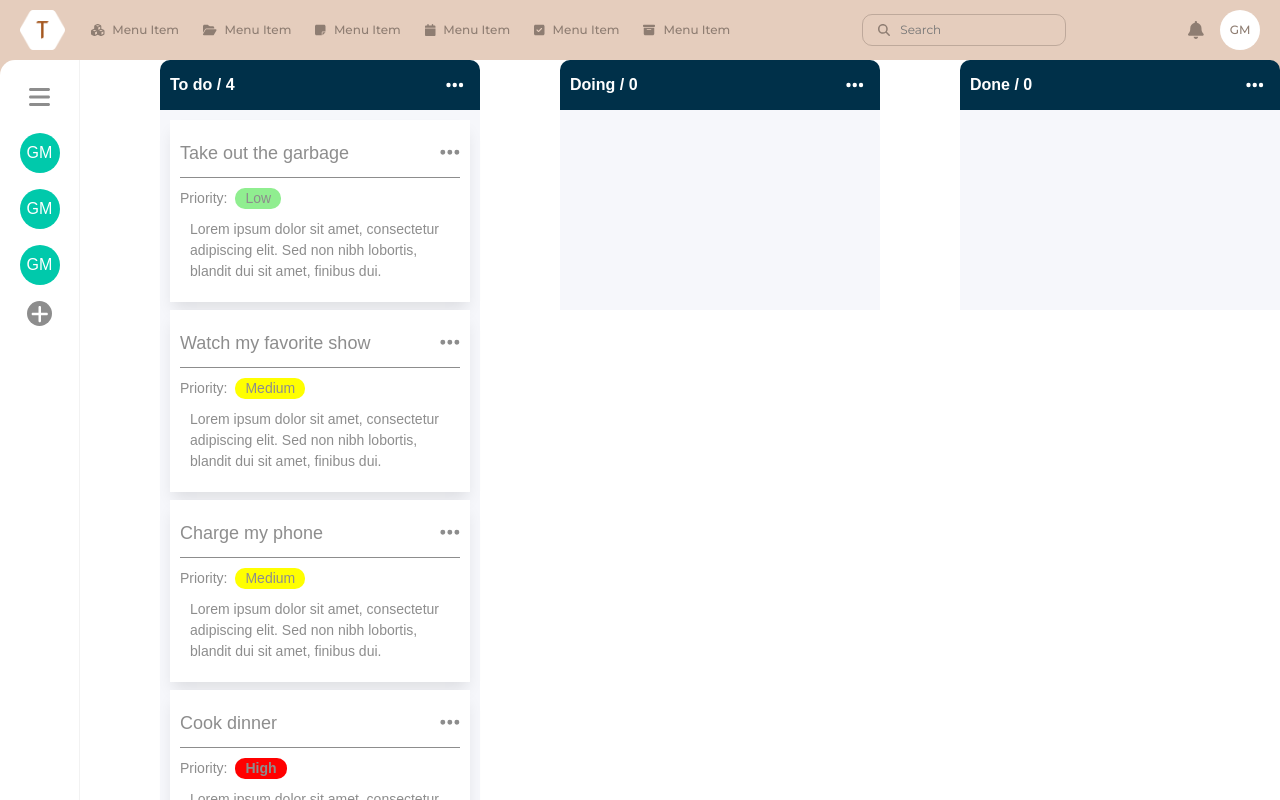
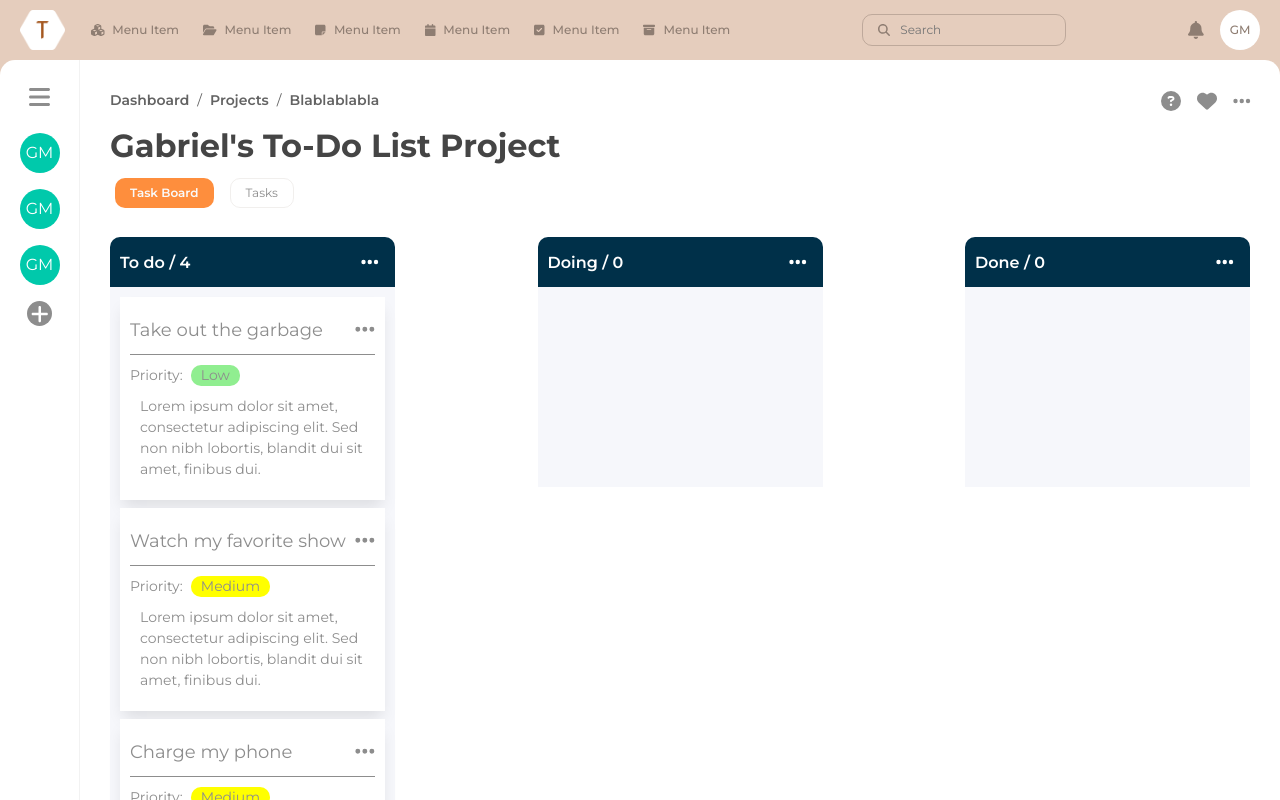
Before and after one commit to GabrielMoraez/todoList, a React (Vite) app: page / in a window 1280 px wide. Shown: the top 800 px of the page. Built offline with nearby package versions, Linux system fonts and the light colour scheme.

Commit message:
Redesign of the board

```diff
--- a/src/App.jsx
+++ b/src/App.jsx
@@ -74,8 +74,8 @@ export default function App() {
       <Header />
       <DragDropContext onDragEnd={onDragEnd}>
         <div className='main-container'>
-          <div className='board-menu-wrapper'>
-            <div className='board-menu-hamburger'>
+          <div className='board-side-menu-wrapper'>
+            <div className='board-side-menu-hamburger'>
               <FontAwesomeIcon size='xl' icon='bars' />
             </div>
             <div className='projects-wrapper'>
@@ -98,6 +98,56 @@ export default function App() {
               </div>
             </div>
           </div>
+          <div className='project-board'>
+            <div className='board-menu-wrapper'>
+              <div className='breadcrumb'>
+                <span>Dashboard</span>/<span>Projects</span>/<span>Blablablabla</span>
+              </div>
+              <div className='board-menu-container'>
+                <div className='board-icon board-info'>
+                  <FontAwesomeIcon size='lg' icon='question-circle' />
+                </div>
+                <div className='board-icon board-like'>
+                  <FontAwesomeIcon size='lg' icon='heart' />
+                </div>
+                <div className='board-icon board-menu-icon'>
+                  <FontAwesomeIcon size='lg' icon='ellipsis' />
+                </div>
+              </div>
+            </div>
+            <div className='board-header'>
+              <div className='board-title'>
+                <h1>Gabriel's To-Do List Project</h1>
+              </div>
+              <div className='board-view-wrapper'>
+                <div className='active'>
+                  Task Board
+                </div>
+                <div>
+                  Tasks
+                </div>
+              </div>
+              {/* <div className='board-filters'>
+                <div className='contributors'>
+                  <div>
+                    GM
+                  </div>
+                  <div>
+                    GM
+                  </div>
+                  <div>
+                    <FontAwesomeIcon size='lg' icon='plus' />
+                  </div>
+                </div>
+                <div className='filters'>
+                  <div>
+                    <FontAwesomeIcon size='lg' icon='filter' />
+                    Filter
+                  </div>
+                </div>
+              </div> */}
+            </div>
+            <div className='board-content'>
             {
               data.columnOrder.map((columnId, index) => {
                 const column = data.columns[columnId]
@@ -112,6 +162,8 @@ export default function App() {
               })
             }
             </div>
+          </div>
+        </div>
       </DragDropContext>
     </>
   )
--- a/src/style.scss
+++ b/src/style.scss
@@ -1,6 +1,7 @@
 #root {
   background-color: #E5CDBD;
   color: #636363;
+  font-family: 'Montserrat', sans-serif;
 }
 
 .main-container {
@@ -9,9 +10,115 @@
   border-radius: 15px 15px 0px 0px;
   display: flex;
   flex-direction: row;
-  justify-content: space-between;
-  font-family: sans-serif;
-  .board-menu-wrapper {
+  justify-content: start;
+  .project-board {
+    display: flex;
+    flex-direction: column;
+    width: 100%;
+    flex: 1;
+    padding: 30px;
+    justify-content: space-between;
+    .board-menu-wrapper {
+      display: flex;
+      flex-direction: row;
+      justify-content: space-between;
+      .breadcrumb {
+        font-size: 14px;
+        color: #636363;
+        gap: 8px;
+        span {
+          font-weight: 600;
+          &:hover {
+            cursor: pointer;
+          }
+        }
+        &:hover {
+          cursor: default;
+        }
+      }
+      .board-menu-container {
+        display: flex;
+        flex-direction: row;
+        gap: 16px;
+        .board-icon {
+          transition: 0.4s ease;
+          &:hover {
+            cursor: pointer;
+            transition: 0.4s ease;
+            transform: scale(1.1);
+          }
+          &.board-info {
+            &:hover {
+              color: #00C9AB;
+            }
+          }
+          &.board-like {
+            &:hover {
+              color: #D94549;
+            }
+          }
+          &.board-menu-icon {
+            &:hover {
+              color: #454545;
+            }
+          }
+        }
+      }
+    }
+    .board-header {
+      display: flex;
+      flex-direction: column;
+      .board-title {
+        h1 {
+          font-size: 32px;
+          color: #454545;
+          font-weight: 700;
+        }
+      }
+      .board-view-wrapper {
+        display: flex;
+        flex-direction: row;
+        gap: 16px;
+        font-size: 12px;
+        margin: 5px;
+        div {
+          border: 1px solid #8e7d7220;
+          border-radius: 10px;
+          padding: 5px 15px;
+          display: flex;
+          align-items: center;
+          justify-content: center;
+          transition: 0.4s ease;
+          height: 30px;
+          &:hover, &.active {
+            transition: 0.4s ease;
+            font-weight: 600;
+            cursor: pointer;
+            background-color: #FE8E3D;
+            border: none;
+            color: #FAFAFA;
+          }
+        }
+      }
+      .board-view-wrapper {
+        display: flex;
+        flex-direction: row;
+        gap: 16px;
+      }
+      .board-filters {
+        display: flex;
+        flex-direction: row;
+        gap: 16px;
+      }
+    }
+    .board-content {
+      margin-top: 24px;
+      display: flex;
+      flex-direction: row;
+      justify-content: space-between
+    }
+  }
+  .board-side-menu-wrapper {
     border-right: 1px solid #F2F2F2;
     width: 80px;
     padding: 25px 0px;
@@ -20,7 +127,7 @@
     justify-content: space-between;
     align-items: center;
     gap: 24px;
-    .board-menu-hamburger {
+    .board-side-menu-hamburger {
       display: flex;
       justify-content: center;
       align-items: center;
```
Lines whose indentation alone changed are shown as unchanged.
